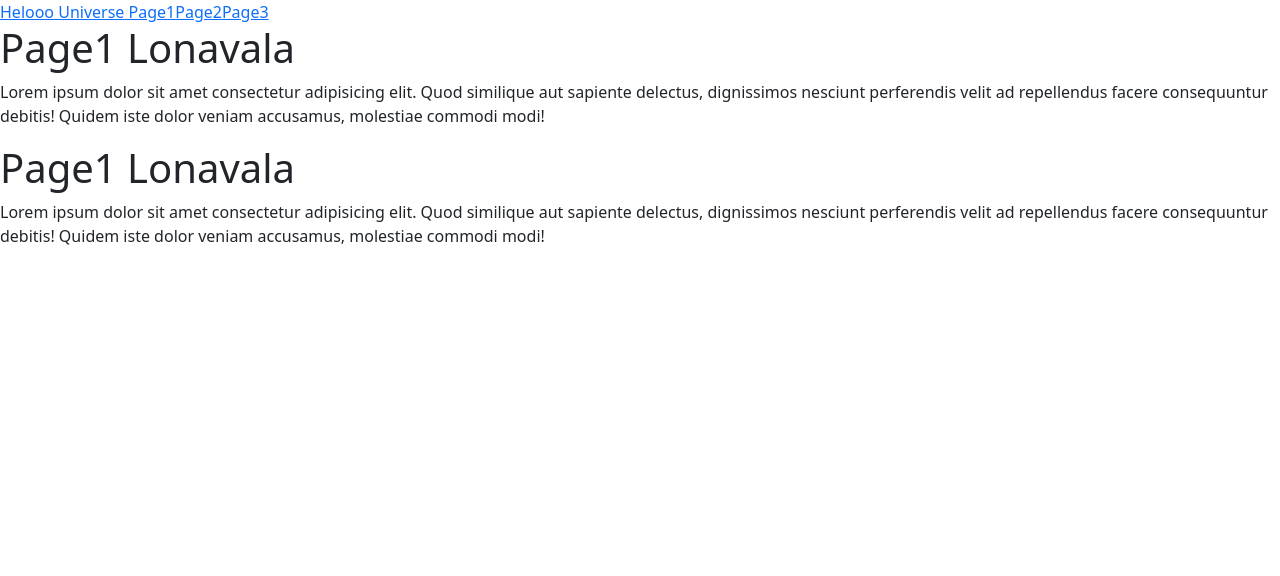
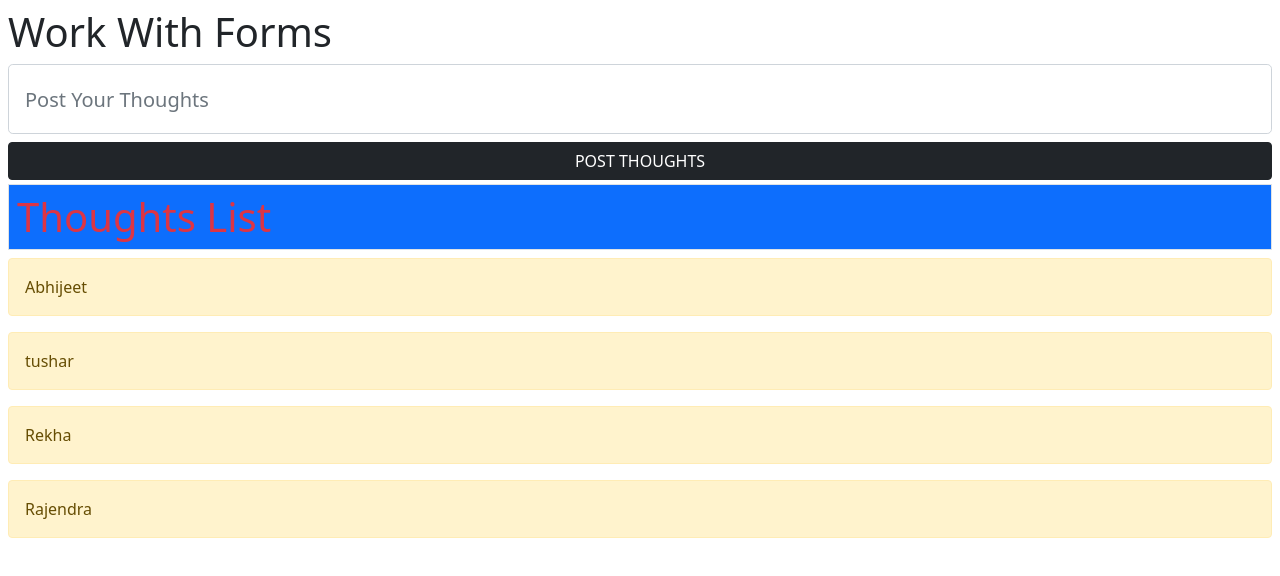
Before and after one commit to abhi0707-coder/my-react-app1, a React (Create React App) app: page / in a window 1280 px wide. Shown: the top 576 px of the page. Built offline with nearby package versions, Linux system fonts and the light colour scheme.

Commit message:
user design Work with form

```diff
--- a/src/App.js
+++ b/src/App.js
@@ -7,75 +7,36 @@
 
 export default function App() {
   return (
-    <BrowserRouter>
-      <NavMenu />
-      <Route exact={true} path="/page1" component={Page1} />
-      <Route exact={true} path="/page2" component={Page2} />
-      <Route exact={true} path="/page3" component={Page3} />
-      <Route exact={true} path="/hw" component={HelloWorld} />
-      <Route exact={true} path="/hu" component={HelloUniverse} />
-      <Route exact={true} path="/" component={Page1} />
-    </BrowserRouter>
-  )
-}
-function NavMenu() {
-  return (
     <div>
-      <Link to="/hw">Helooo</Link>
-      <Link to="/hu"> Universe</Link>
-      <Link to="/page1"> Page1</Link>
-      <Link to="/page2">Page2</Link>
-      <Link to="/page3">Page3</Link>
+      <MyComponent />
     </div>
   )
 }
 
-function Page1() {
+function MyComponent() {
+  let [list, setList] = useState(['Abhijeet', 'tushar', 'Rekha', 'Rajendra'])
   return (
-    <div>
-      <h1>Page1 Lonavala</h1>
-      <p>
-        Lorem ipsum dolor sit amet consectetur adipisicing elit. Quod similique
-        aut sapiente delectus, dignissimos nesciunt perferendis velit ad
-        repellendus facere consequuntur debitis! Quidem iste dolor veniam
-        accusamus, molestiae commodi modi!
-      </p>
+    <div className="m-2">
+      <h1>Work With Forms</h1>
 
-      <h1>Page1 Lonavala</h1>
-      <p>
-        Lorem ipsum dolor sit amet consectetur adipisicing elit. Quod similique
-        aut sapiente delectus, dignissimos nesciunt perferendis velit ad
-        repellendus facere consequuntur debitis! Quidem iste dolor veniam
-        accusamus, molestiae commodi modi!
-      </p>
+      <input
+        type="text"
+        className="form-control form-control-lg my-2"
+        style={{ height: 70 }}
+        placeholder="Post Your Thoughts"
+      />
+      <input
+        type="
+          button"
+        className="btn btn-dark w-100"
+        value="POST THOUGHTS"
+      />
+      <div className="h1 border p-2 bg-primary my-1 text-danger ">
+        Thoughts List
+      </div>
+      {list.map((item) => {
+        return <div className="alert alert-warning mt-2">{item}</div>
+      })}
     </div>
   )
 }
-
-function Page2() {
-  return (
-    <div>
-      <h1>Page2 Goa</h1>
-      <p>
-        Lorem ipsum dolor sit amet consectetur adipisicing elit. Quod similique
-        aut sapiente delectus, dignissimos nesciunt perferendis velit ad
-        repellendus facere consequuntur debitis! Quidem iste dolor veniam
-        accusamus, molestiae commodi modi!
-      </p>
-    </div>
-  )
-}
-
-function Page3() {
-  return (
-    <div>
-      <h1>Page3 Delhi</h1>
-      <p>
-        Lorem ipsum dolor sit amet consectetur adipisicing elit. Quod similique
-        aut sapiente delectus, dignissimos nesciunt perferendis velit ad
-        repellendus facere consequuntur debitis! Quidem iste dolor veniam
-        accusamus, molestiae commodi modi!
-      </p>
-    </div>
-  )
-}
```
